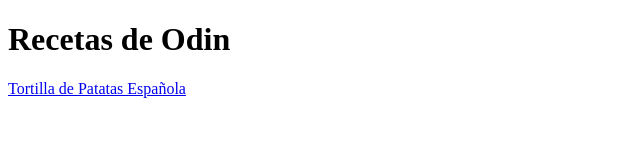
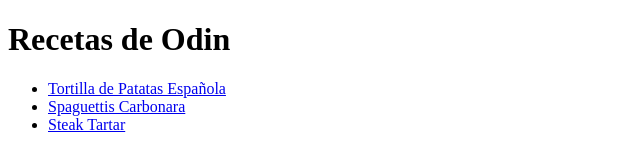
Before and after one commit to PabloCB98/odin-recipes, a plain HTML site: page index.html in a window 1280 px wide. Shown: the whole page, without its empty margins (0-640 px from the left). Drawn offline with Linux system fonts and the light colour scheme.

Commit message:
añadidos enlaces tartar carbonara tortilla

```diff
--- a/index.html
+++ b/index.html
@@ -7,7 +7,10 @@
 </head>
 <body>
     <h1>Recetas de Odin</h1>
-    <a href="./recipes/tortilla.html"> Tortilla de Patatas Española </a>
+    <ul>
+    <li><a href="./recipes/tortilla.html"> Tortilla de Patatas Española </a> </li>
+    <li><a href="./recipes/carbonara.html">Spaguettis Carbonara</a></li>
+    <li><a href="./recipes/tartar.html">Steak Tartar</a></li>
 
 </body>
 </html>
```
